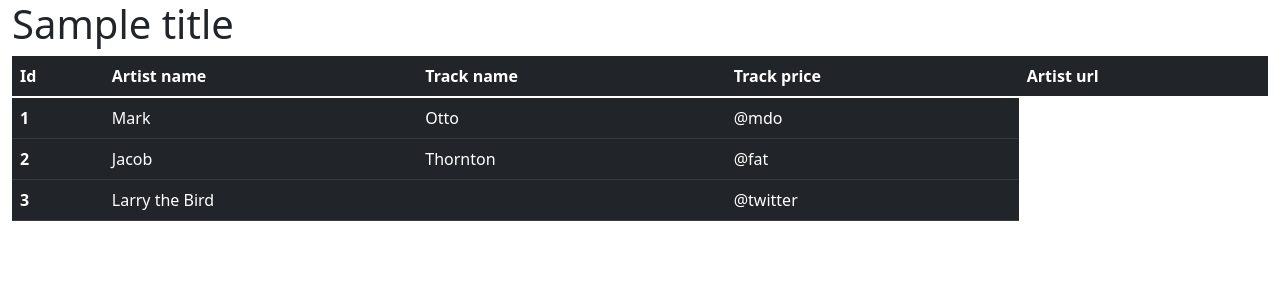
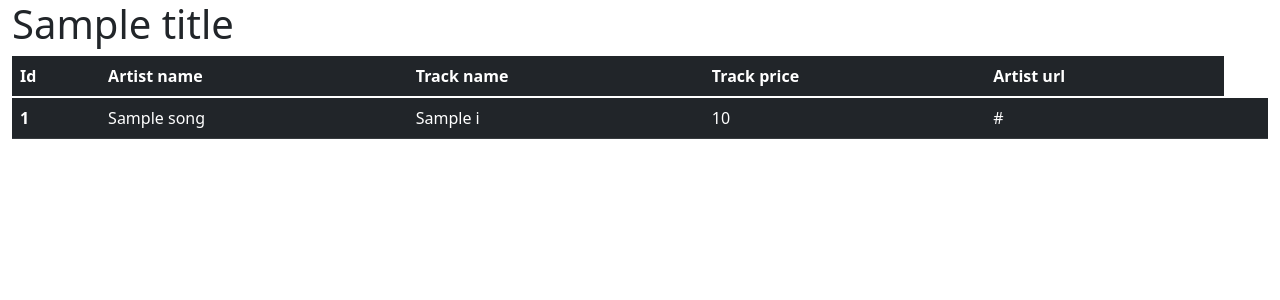
Before and after one commit to markmumba/JSON, a Flask app: template flaskitunes/templates/itunes.html in a window 1280 px wide. Shown: the top 300 px of the page. Run offline with Flask 2, Linux system fonts and the light colour scheme; the template is opened without the code that fills it: most values are stand-ins (such as "Sample title", 1, 10 or a date in 2020).

Commit message:
modifying code to see the data

```diff
--- a/flaskitunes/templates/itunes.html
+++ b/flaskitunes/templates/itunes.html
@@ -26,22 +26,16 @@
         </thead>
         <tbody>
           <tr>
-            <th scope="row">1</th>
-            <td>Mark</td>
-            <td>Otto</td>
-            <td>@mdo</td>
+              {% for song in table %}
+            <th scope="row">{{song.artistId}}</th>
+            <td>{{song.artistName}}</td>
+            <td>{{i.trackName}}</td>
+            <td>{{i.trackPrice}}</td>
+            <td>{{ i.artistViewUrl}}</td>
+            <td></td>
           </tr>
-          <tr>
-            <th scope="row">2</th>
-            <td>Jacob</td>
-            <td>Thornton</td>
-            <td>@fat</td>
-          </tr>
-          <tr>
-            <th scope="row">3</th>
-            <td colspan="2">Larry the Bird</td>
-            <td>@twitter</td>
-          </tr>
+          {% endfor %}
+
         </tbody>
       </table>
 </div>
--- a/flaskitunes/views.py
+++ b/flaskitunes/views.py
@@ -7,7 +7,7 @@ app = Flask(__name__)
 @app.route('/')
 def index():
     title = "Search Data compiled by Itunes "
-    table= get_music()
+    table= get_music('track')
     return render_template('itunes.html', table=table, title=title)
 
 
```
Also changed, not shown: flaskitunes/request.py (+4 -3 lines).
